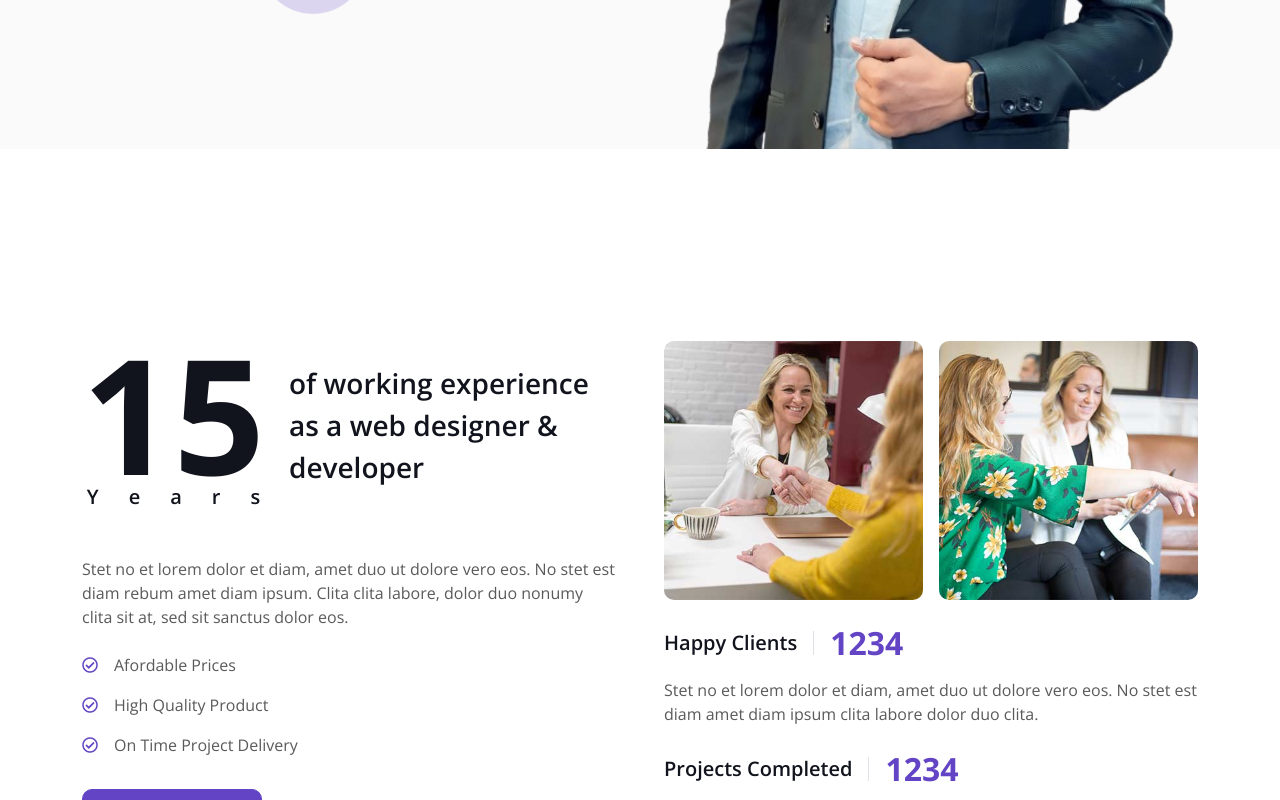
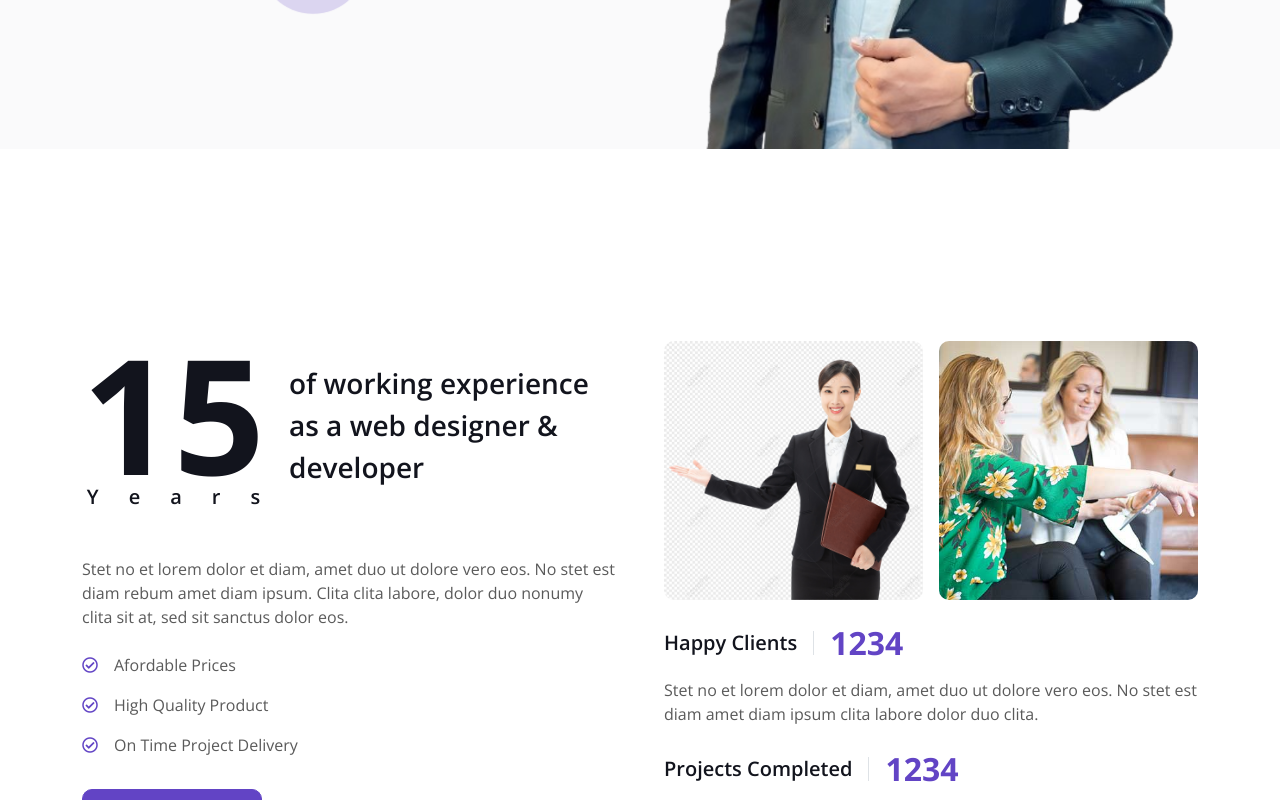
Before and after one commit to DeepakRathore9/Deepak, a plain HTML site: page index.html in a window 1280 px wide. Shown: the part 541-1341 px from the top of the page. Drawn offline with nearby package versions, Linux system fonts and the light colour scheme.

Commit message:
Update index.html
ok

```diff
--- a/index.html
+++ b/index.html
@@ -139,7 +139,7 @@
                 <div class="col-lg-6 wow fadeInUp" data-wow-delay="0.5s">
                     <div class="row g-3 mb-4">
                         <div class="col-sm-6">
-                            <img class="img-fluid rounded" src="img/about-1.jpg" alt="">
+                            <img class="img-fluid rounded" src="img/sales.png" alt="">
                         </div>
                         <div class="col-sm-6">
                             <img class="img-fluid rounded" src="img/about-2.jpg" alt="">
```
